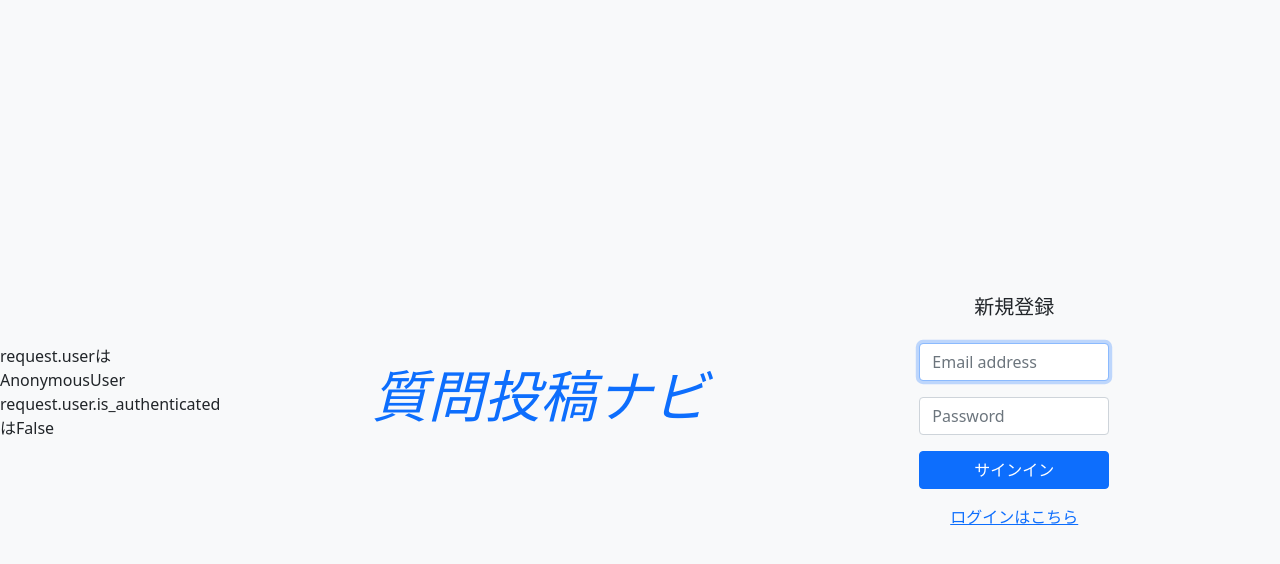
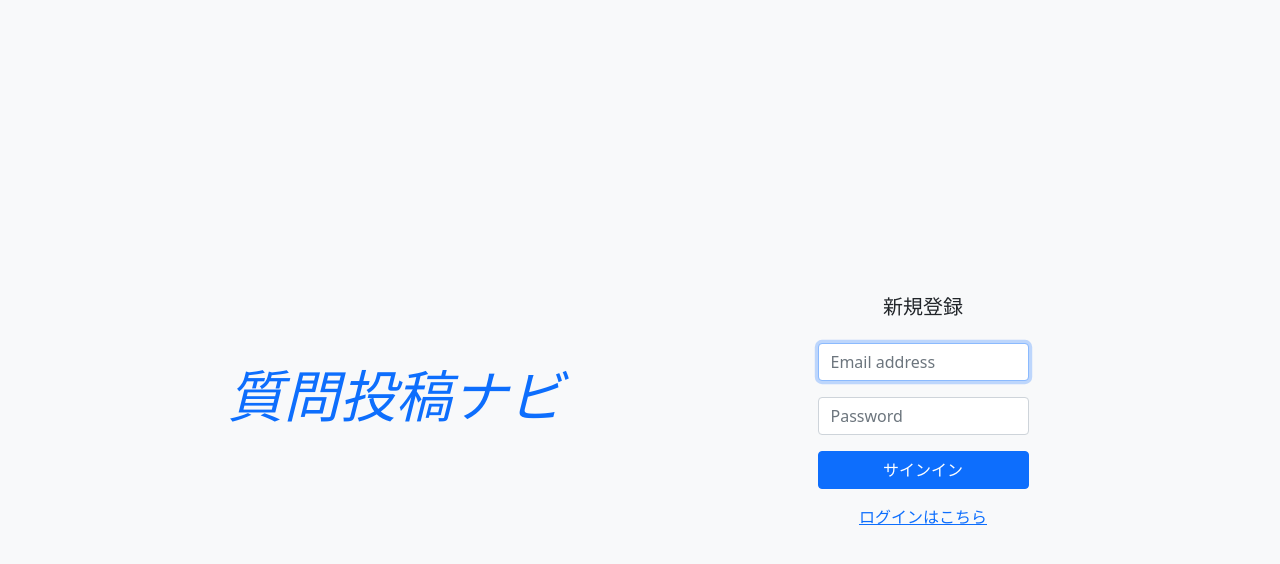
Before and after one commit to OK-lab99/Django-Docker, a Django app: page /signup/ in a window 1280 px wide. Shown: the top 564 px of the page. Run offline with Django 4.2, Linux system fonts and the light colour scheme; some libraries are stand-ins or nearby versions.

Commit message:
initial commit

```diff
--- a/templates/account/auth.html
+++ b/templates/account/auth.html
@@ -1,10 +1,6 @@
 {% extends 'account/base_auth.html' %}
 
 {% block content %}
-<p>
-    request.userは {{ request.user }} <br>
-    request.user.is_authenticatedは{{ request.user.is_authenticated }}
-</p>
 <div class="container ">
     <div class="row">
         <div class="col-lg-3 m-auto ">
--- a/templates/blog/post.html
+++ b/templates/blog/post.html
@@ -34,20 +34,20 @@
                     </div>
                     <div class="form-group">
                       <label>教科:</label>
-                        <select name="tags" id="id_tags" multiple>
+                      <select name="tags" id="id_tags" multiple>
                       <option value="1">国語</option>
 
                       <option value="2">数学</option>
 
                       <option value="3">英語</option>
 
-                      <option value="4" selected>理科</option>
+                      <option value="4">理科</option>
 
                       <option value="5">社会</option>
 
                       <option value="6">その他</option>
 
-                    </select>
+                      </select>
                     </div>
 
 
```
